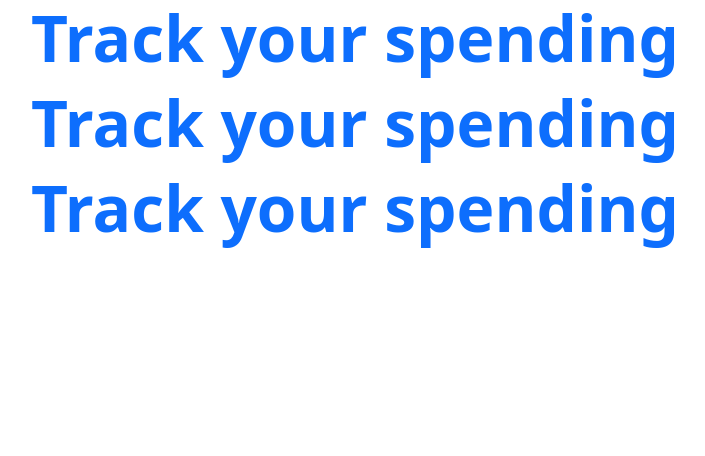
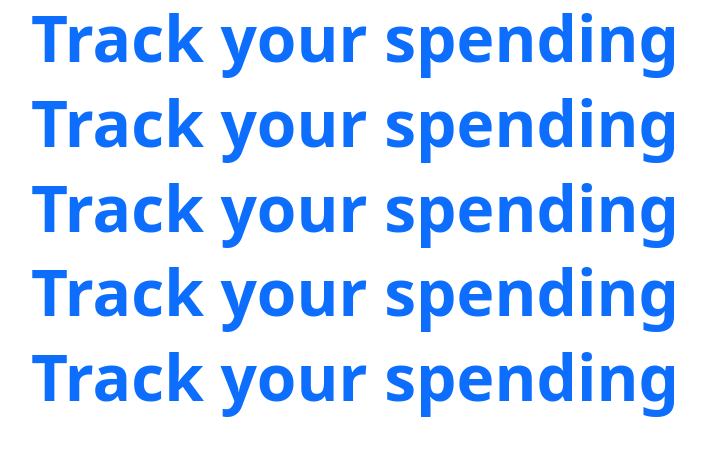
Before and after one commit to Mahbub-web-hero-1997/income-calculation, a plain HTML site: page index.html in a window 1280 px wide. Shown: the whole page, without its empty margins (285-990 px from the left). Drawn offline with nearby package versions, Linux system fonts and the light colour scheme.

Commit message:
new added

```diff
--- a/index.html
+++ b/index.html
@@ -19,6 +19,8 @@
         <h1 class="display-3 fw-bold text-center text-primary">Track your spending </h1>
         <h1 class="display-3 fw-bold text-center text-primary">Track your spending </h1>
         <h1 class="display-3 fw-bold text-center text-primary">Track your spending </h1>
+        <h1 class="display-3 fw-bold text-center text-primary">Track your spending </h1>
+        <h1 class="display-3 fw-bold text-center text-primary">Track your spending </h1>
 
     </header>
 
```
